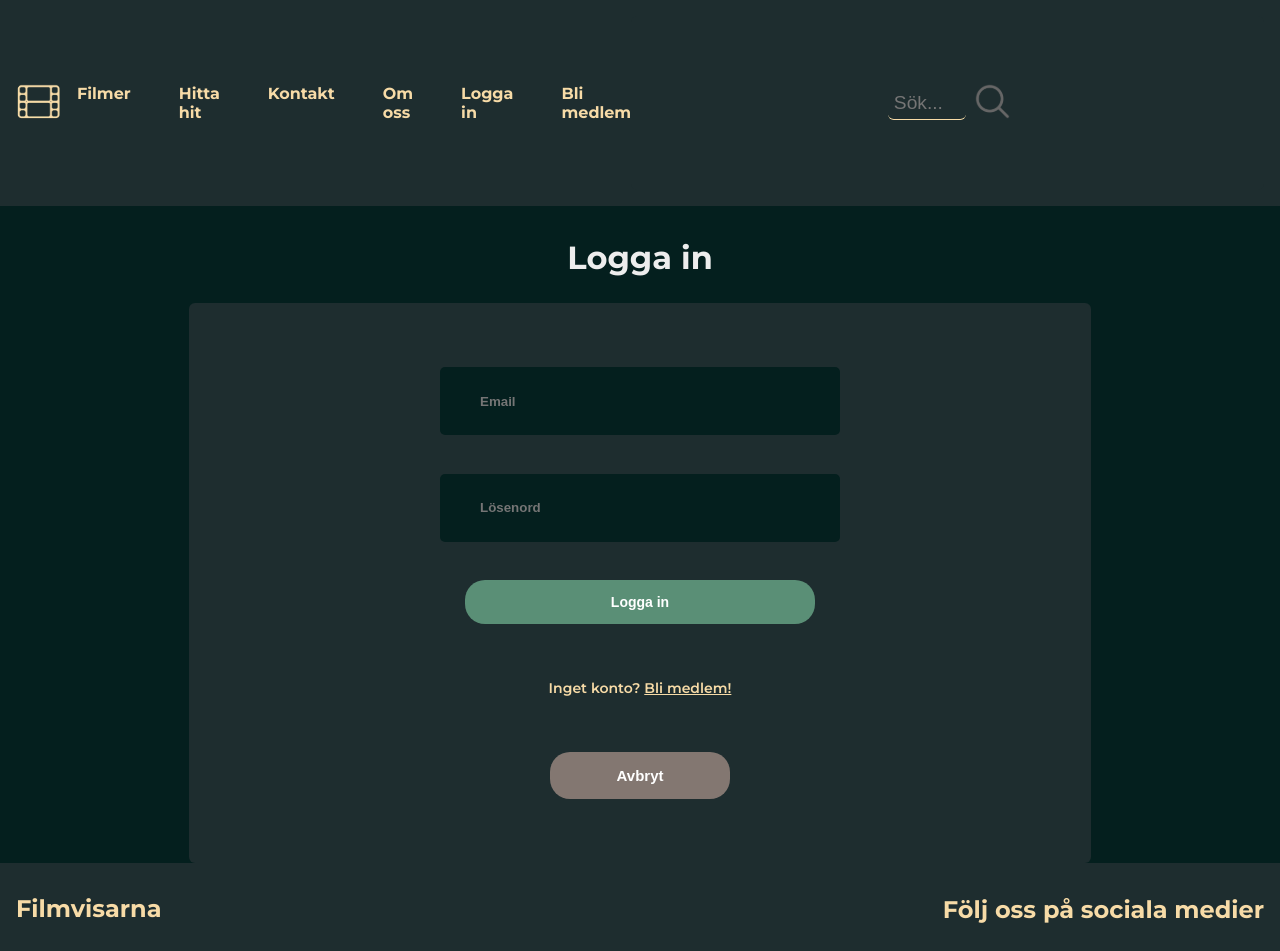
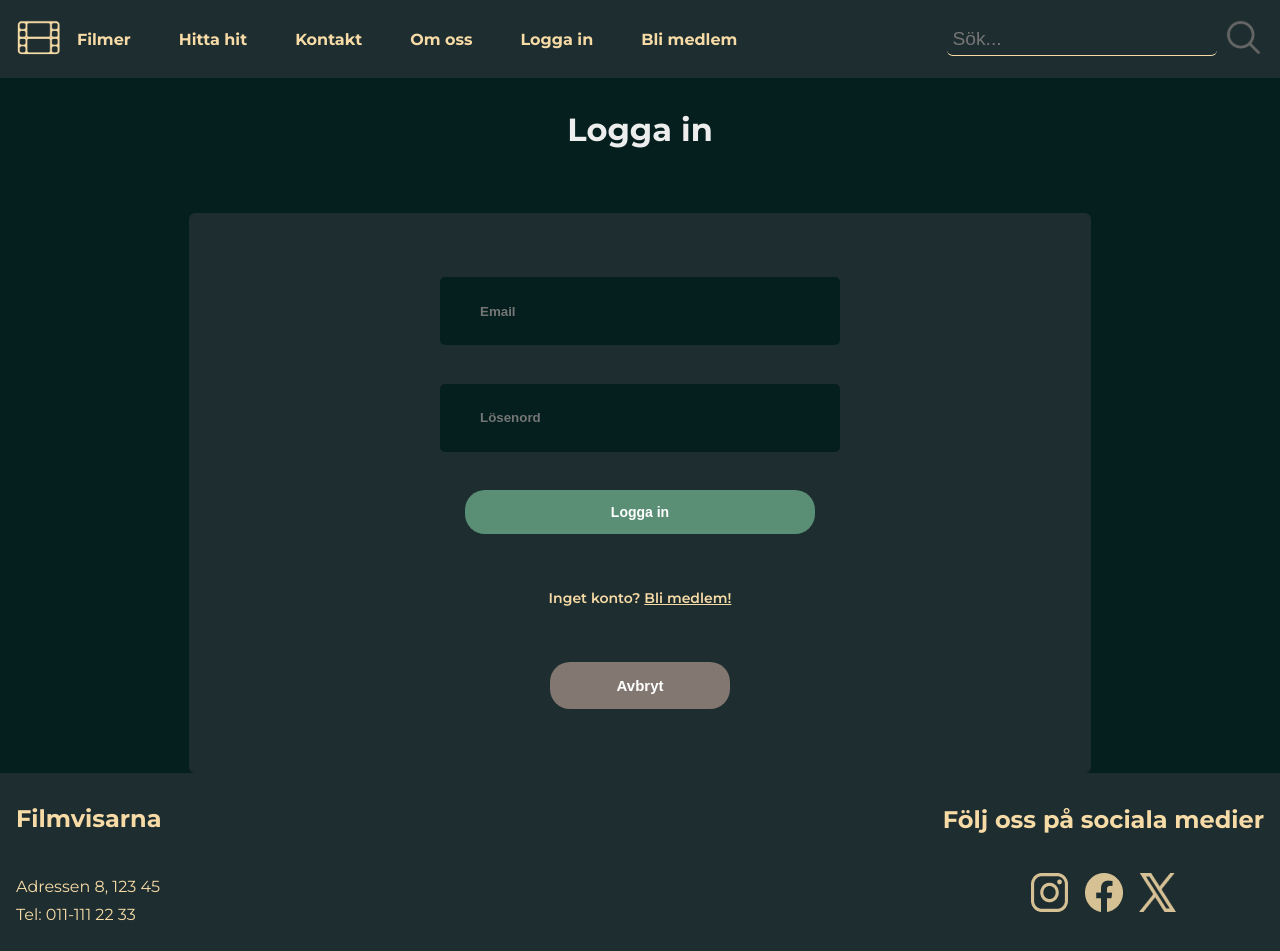
Before and after one commit to j-carlander/Filmvisarna, a React (Vite) app: page /Login in a window 1280 px wide. Shown: the top 951 px of the page. Built offline with nearby package versions, Linux system fonts and the light colour scheme.

Commit message:
styling fix

```diff
--- a/src/components/Login/Login.jsx
+++ b/src/components/Login/Login.jsx
@@ -1,5 +1,5 @@
-import { useState } from 'react'
-import { useNavigate, useOutletContext } from 'react-router-dom'
+import { useState } from "react";
+import { useNavigate, useOutletContext } from "react-router-dom";
 
 export default function Login() {
   const [token, setToken] = useOutletContext();
@@ -12,7 +12,7 @@ export default function Login() {
 
     const userData = {
       email,
-      password
+      password,
     };
 
     try {
@@ -21,36 +21,53 @@ export default function Login() {
         headers: {
           "Content-Type": "application/json",
         },
-        body: JSON.stringify(userData)
+        body: JSON.stringify(userData),
       });
 
       if (response.ok) {
         const data = await response.json();
-        console.log('Inloggning lyckades!', data);
-        setToken(data.token)
+        console.log("Inloggning lyckades!", data);
+        setToken(data.token);
       } else {
-        console.error('Inloggning misslyckades');
+        console.error("Inloggning misslyckades");
       }
     } catch (error) {
-      console.error('Något gick fel:', error);
+      console.error("Något gick fel:", error);
     }
   };
 
   return (
     <>
-      <div className="container">
+      <div className="login-container">
         <form>
           <div className="form-control">
-            <input placeholder='Email' type='text' onChange={(e) => setEmail(e.target.value)} />
+            <input
+              placeholder="Email"
+              type="text"
+              onChange={(e) => setEmail(e.target.value)}
+            />
           </div>
           <div className="form-control">
-            <input placeholder='Lösenord' type='password' onChange={(e) => setPassword(e.target.value)} />
+            <input
+              placeholder="Lösenord"
+              type="password"
+              onChange={(e) => setPassword(e.target.value)}
+            />
           </div>
-          <button className='Login-btn' onClick={handleSubmit}>Logga in</button>
-          <p className='bli-medlem'>Inget konto? <span className='bli-medlem-underline' onClick={() => {
-            navigate("/register")
-          }}>Bli medlem!</span></p>
-          <button className='abort-btn'>Avbryt</button>
+          <button className="Login-btn" onClick={handleSubmit}>
+            Logga in
+          </button>
+          <p className="bli-medlem">
+            Inget konto?{" "}
+            <span
+              className="bli-medlem-underline"
+              onClick={() => {
+                navigate("/register");
+              }}>
+              Bli medlem!
+            </span>
+          </p>
+          <button className="abort-btn">Avbryt</button>
         </form>
       </div>
     </>
--- a/src/components/Login/_Login.scss
+++ b/src/components/Login/_Login.scss
@@ -1,28 +1,27 @@
 @use "../../Sass/abstract/variables" as *;
 
-
-.container{
+.login-container {
   display: flex;
   justify-content: center;
   align-items: center;
   min-height: 60vh;
-}
-p{
+
+  p {
     font-weight: 600;
     font-size: 14px;
   }
 
-form{
+  form {
     background-color: $secBackground;
     padding: 6em 3em;
     padding-bottom: 7em;
     border-radius: 6px;
   }
-.form-control{
+  .form-control {
     margin-bottom: 1em;
     padding-bottom: 1.4em;
   }
-.form-control input{
+  .form-control input {
     border: none;
     background-color: $mainBackground;
     color: $lightAccent;
@@ -32,11 +31,11 @@ form{
     border-radius: 5px;
   }
 
-.bli-medlem-underline{
+  .bli-medlem-underline {
     text-decoration: underline;
     cursor: pointer;
   }
-.Login-btn{
+  .Login-btn {
     padding: 1em 4em;
     border-radius: 20px;
     background-color: $mediumAccent;
@@ -47,11 +46,11 @@ form{
     margin: 0 auto;
     display: flex;
   }
-.bli-medlem{
+  .bli-medlem {
     margin: 25px 0;
     text-align: center;
   }
-.abort-btn{
+  .abort-btn {
     padding: 1em 3em;
     border-radius: 20px;
     background-color: $darkAccent;
@@ -62,34 +61,34 @@ form{
     margin: 0 auto;
     display: flex;
   }
+}
 //destop view
 @media only screen and (min-width: 992px) {
+  .login-container {
+    min-height: 65vh;
 
-  .container{
-    min-height: 65vh;
-  }
-  form{
+    form {
       padding: 4em 15.7em;
     }
 
-  .form-control input{
+    .form-control input {
       padding: 2em 3em;
       width: 30em;
     }
     // h2{
     //   text-align: center;
     // }
-  .Login-btn{
+    .Login-btn {
       width: 25em;
       justify-content: center;
-
     }
-  .abort-btn{
+    .abort-btn {
       width: 12em;
       justify-content: center;
       margin-bottom: 30px 0;
     }
-  p{
+    p {
       padding: 30px 0;
     }
   }
+}
--- a/src/pages/LoginPage/_LoginPage.scss
+++ b/src/pages/LoginPage/_LoginPage.scss
@@ -1,12 +1,9 @@
+// h1 {
+//   margin-bottom: -38px;
+// }
 
-
-h1{
-  margin-bottom: -38px;
-}
-
-
-@media only screen and (min-width: 992px){
-  h1{
-    margin-bottom: -38px;
-  }
-}
+// @media only screen and (min-width: 992px) {
+//   h1 {
+//     margin-bottom: -38px;
+//   }
+// }
--- a/src/stylesheet/main.css
+++ b/src/stylesheet/main.css
@@ -757,31 +757,27 @@ button {
     width: 10em;
   }
 }
-.container {
+.login-container {
   display: flex;
   justify-content: center;
   align-items: center;
   min-height: 60vh;
 }
-
-p {
+.login-container p {
   font-weight: 600;
   font-size: 14px;
 }
-
-form {
+.login-container form {
   background-color: #1E2D2F;
   padding: 6em 3em;
   padding-bottom: 7em;
   border-radius: 6px;
 }
-
-.form-control {
+.login-container .form-control {
   margin-bottom: 1em;
   padding-bottom: 1.4em;
 }
-
-.form-control input {
+.login-container .form-control input {
   border: none;
   background-color: #041F1E;
   color: #F7DBA7;
@@ -790,13 +786,11 @@ form {
   outline: none;
   border-radius: 5px;
 }
-
-.bli-medlem-underline {
+.login-container .bli-medlem-underline {
   text-decoration: underline;
   cursor: pointer;
 }
-
-.Login-btn {
+.login-container .Login-btn {
   padding: 1em 4em;
   border-radius: 20px;
   background-color: #5A8F76;
@@ -807,13 +801,11 @@ form {
   margin: 0 auto;
   display: flex;
 }
-
-.bli-medlem {
+.login-container .bli-medlem {
   margin: 25px 0;
   text-align: center;
 }
-
-.abort-btn {
+.login-container .abort-btn {
   padding: 1em 3em;
   border-radius: 20px;
   background-color: #837771;
@@ -826,26 +818,26 @@ form {
 }
 
 @media only screen and (min-width: 992px) {
-  .container {
+  .login-container {
     min-height: 65vh;
   }
-  form {
+  .login-container form {
     padding: 4em 15.7em;
   }
-  .form-control input {
+  .login-container .form-control input {
     padding: 2em 3em;
     width: 30em;
   }
-  .Login-btn {
+  .login-container .Login-btn {
     width: 25em;
     justify-content: center;
   }
-  .abort-btn {
+  .login-container .abort-btn {
     width: 12em;
     justify-content: center;
     margin-bottom: 30px 0;
   }
-  p {
+  .login-container p {
     padding: 30px 0;
   }
 }
@@ -858,15 +850,6 @@ form {
   text-align: center;
 }
 
-h1 {
-  margin-bottom: -38px;
-}
-
-@media only screen and (min-width: 992px) {
-  h1 {
-    margin-bottom: -38px;
-  }
-}
 .userinfo-card {
   padding: 1em;
 }
```
Also changed, not shown: 1 other file (tests, documents, lock files or other folders). Lines whose indentation alone changed are shown as unchanged.
